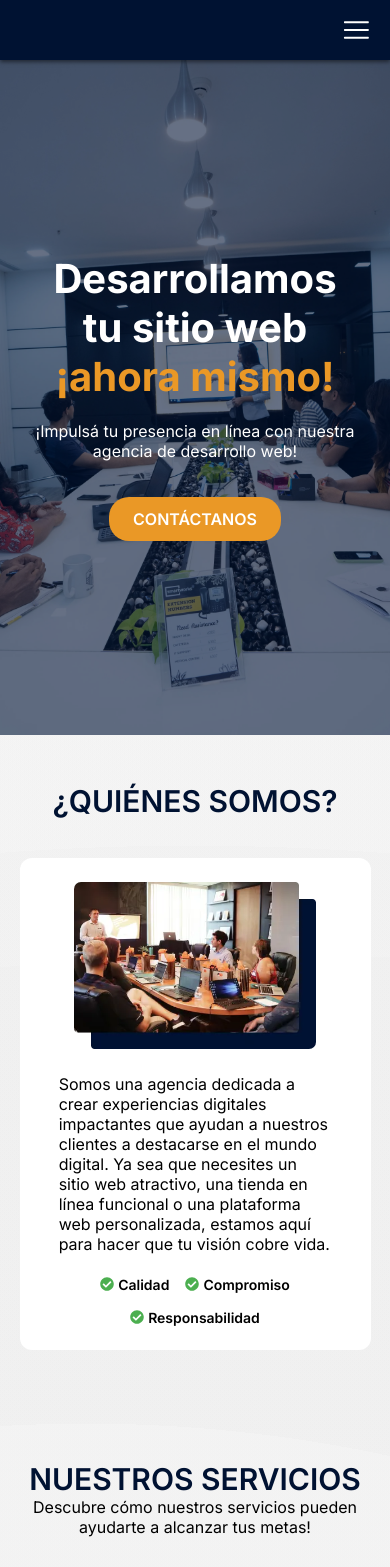
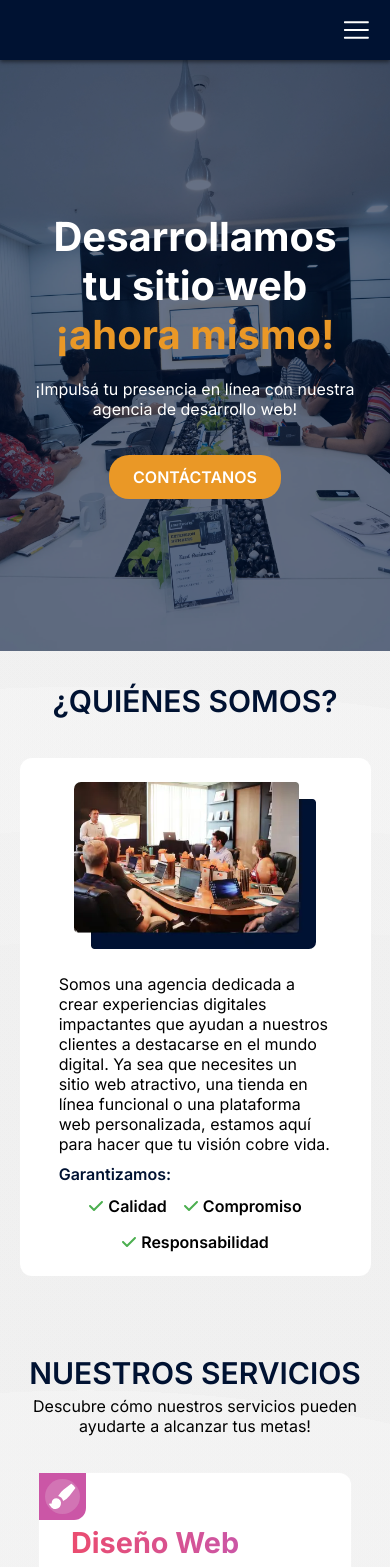
Before and after one commit to Juanicamuss21/Agencia-Digital, a React (Vite) app: page / in a window 390 px wide. Shown: the top 1567 px of the page. Built offline with nearby package versions, Linux system fonts and the light colour scheme.

Commit message:
Cambios de dimensiones, colores, textos en todas las secciones, menos contact

```diff
--- a/src/components/About/About.css
+++ b/src/components/About/About.css
@@ -4,7 +4,6 @@
 }
 
 .about-section h2{
-    margin-top: 4%;
     text-align: center;
     color: var(--color-primario);
     font-weight: 600;
@@ -14,43 +13,31 @@
 .about-col {
     position: relative;
     display: flex;
-    /* flex-wrap: wrap; */
-    /* justify-content: center; */
     align-items: center;
     width: 70%;
-    /* height: 300px; */
     margin: 4% auto;
     gap: 30px;
     padding: 2rem;
     border-radius: 12px;
     background: #fff;
-    /* outline: 3px solid red; */
 }
 
 .img-about {
-    /* max-width: 320px; */
     width: 40%;
     border-radius: 7px;
     z-index: 1;
 }
 
-/* .borde-about {
-    position: absolute;
-    left: 25px;
-    top: 25px;
-    width: 320px;
-    height: 213px;
-    background: var(--color-primario);
-    border-radius: 7px;
-} */
-
 .description {
-    /* padding-bottom: 1rem; */
-    /* outline: 3px solid red; */
     width: 60%;
     display: flex;
     flex-direction: column;
     gap: 10px;
+}
+
+.p-about {
+    font-weight: 600;
+    color: var(--color-primario);
 }
 
 .ul-about {
@@ -93,7 +80,6 @@
 @media (max-width: 768px) {
     .about-section {
         padding: 2rem 0;
-        /* outline: 3px solid red; */
     }
 
     .about-section h2 {
@@ -113,24 +99,15 @@
 
     .description {
         width: 90%;
-        /* outline: 3px solid red; */
     }
 
     .ul-about {
         justify-content: center;
-        /* flex-wrap: nowrap; */
-        font-size: 14px;
-        /* width: 100%; */
-        /* outline: 3px solid red; */
     }
 
   }
 
   @media (max-width: 488px) {
-    .about-section {
-        /* grid-template-columns: repeat(1, 1fr); */
-    }
-
     .about-col {
         width: 90%;
         padding: 1.5rem;
@@ -139,12 +116,4 @@
     .img-about {
         width: 80%;
     }
-
-    .description {
-       /* font-size: 14px; */
-    }
-
-    .about-text h1{
-        font-size: 2.2rem;
-    }
   }
--- a/src/components/About/About.jsx
+++ b/src/components/About/About.jsx
@@ -1,8 +1,6 @@
 import './About.css'
-// import imgAbout from '../../assets/Imagen.webp'
-// import imgAbout from '../../assets/Meet-about.webp'
 import imgAbout from '../../assets/Imagen diseño.webp'
-import { FaCheckCircle } from 'react-icons/fa'
+import { FaCheck } from 'react-icons/fa6'
 
 const About = () => {
   return (
@@ -11,18 +9,21 @@ const About = () => {
           <div className='about-col'>
 
               <img className='img-about' src={imgAbout} alt="img" />
-              {/* <div className='borde-about'></div> */}
 
               <div className='description'>
                 <p>
                     Somos una agencia dedicada a crear experiencias digitales impactantes que ayudan a nuestros clientes a destacarse en el mundo digital. Ya sea que necesites un sitio web atractivo, una tienda en línea funcional o una plataforma web personalizada, estamos aquí para hacer que tu visión cobre vida.
                 </p>
-                {/* <button className='btn-about'>Contactanos</button> */}
-                <ul className='ul-about'>
-                    <li className='li-about'><FaCheckCircle className='icon-check' />Calidad</li>
-                    <li className='li-about'><FaCheckCircle className='icon-check' />Compromiso</li>
-                    <li className='li-about'><FaCheckCircle className='icon-check' />Responsabilidad</li>
-                </ul>
+
+                <div>
+                  <p className='p-about'>Garantizamos:</p>
+                  <ul className='ul-about'>
+                      <li className='li-about'><FaCheck className='icon-check' />Calidad</li>
+                      <li className='li-about'><FaCheck className='icon-check' />Compromiso</li>
+                      <li className='li-about'><FaCheck className='icon-check' />Responsabilidad</li>
+                  </ul>
+                </div>
+
               </div>
 
           </div>
--- a/src/components/Accordion/Accordion.css
+++ b/src/components/Accordion/Accordion.css
@@ -63,29 +63,28 @@
 
 
 @media (max-width: 768px) {
+  .faq-section {
+    padding: 2rem 0;
+  }
+
   .accordion-container {
     width: 80%;
-    /* outline: 3px solid red; */
+  }
+
+  .faq-title {
+    font-size: 30px;
   }
 
 }
 
 @media (max-width: 480px) {
-
-  .accordion-body {
-  }
-
-
   .accordion-container {
     width: 90%;
+    margin: 10% auto;
   }
 
   .accordion-header h3 {
     font-size: 18px;
-  }
-
-  .faq-title {
-    font-size: 30px;
   }
 
   .plus-icon{
--- a/src/components/Contact/Contact.css
+++ b/src/components/Contact/Contact.css
@@ -126,9 +126,8 @@ input,textarea:focus {
 }
 
 @media (max-width: 768px) {
-    .section-contact {
-        grid-template-columns: 1fr;
-        gap: 1rem;
+    .contact-title {
+        font-size: 30px;
     }
 
     .contact-text {
@@ -143,7 +142,7 @@ input,textarea:focus {
     .contact-form {
         width: 80%;
         background-color: transparent;
-        margin: auto;
+        margin: 10% auto;
     }
   }
 
@@ -155,8 +154,4 @@ input,textarea:focus {
     .contact-form {
         width: 90%;
     }
-
-    .contact-title {
-        font-size: 2.2rem;
-    }
   }
--- a/src/components/Home/Home.css
+++ b/src/components/Home/Home.css
@@ -3,10 +3,10 @@
     display: flex;
     justify-content: center;
     align-items: center;
-    background: url(../../assets/Hero-image.webp);
+    /* background: url(../../assets/Hero-image.webp);
     background-size: cover;
     background-position: center;
-    background-repeat: no-repeat;
+    background-repeat: no-repeat; */
     overflow: hidden;
     position: relative;
     color: #fff;
@@ -23,9 +23,15 @@
     z-index: 1;
 }
 
-/* .capa-dark {
-    display: none;
-} */
+.img-section {
+    position: absolute;
+    top: 0;
+    left: 0;
+    width: 100%;
+    height: 100%;
+    object-fit: cover;
+    z-index: -1;
+}
 
 .col-1 {
     display: flex;
@@ -33,7 +39,6 @@
     align-items: center;
     justify-content: center;
     font-family: var(--fuente-principal);
-    padding-left: 3rem;
 }
 
 .section-text {
@@ -81,30 +86,6 @@
         height: 60vh;
     }
 
-    .col-1 {
-        padding-left: 0;
-        text-align: center;
-    }
-
-    /* .capa-dark {
-        display: block;
-        position: absolute;
-        top: 0;
-        left: 0;
-        width: 100%;
-        height: 100%;
-        background-color: rgba(0, 0, 0, 0.4);
-    } */
-
-    .section-text {
-        /* align-items: center;
-        outline: 3px solid red; */
-    }
-
-    .img-section {
-        display: none;
-    }
-
     .br-home {
         display: none;
     }
@@ -113,12 +94,11 @@
 
 @media (max-width: 480px) {
     .home-section {
-        height: 80vh;
+        height: 70vh;
     }
 
     .title-home h1{
        font-size: 40px;
-       /* outline: 3px solid red; */
     }
 
 }
--- a/src/components/Home/Home.jsx
+++ b/src/components/Home/Home.jsx
@@ -6,12 +6,12 @@ import './Home.css'
 // import Phone4 from '../../assets/Phone4.webp'
 // import Phone5 from '../../assets/Phone5.webp'
 // import imgDesign from '../../assets/Diseño-portada.webp'
-// import Hero from '../../assets/Hero-image.webp'
+import Hero from '../../assets/Hero-image.webp'
 
 const Home = () => {
   return (
       <section id='inicio' className='home-section'>
-            {/* <img className='img-section' src={Hero} alt="img" /> */}
+            <img className='img-section' src={Hero} alt="img" />
 
             <div className='capa-dark'></div>
             <div className='capa-blue'></div>
--- a/src/components/Navigation/Navigation.css
+++ b/src/components/Navigation/Navigation.css
@@ -1,6 +1,5 @@
 .header-section {
     background-color: var(--color-primario);
-    /* opacity: .99; */
     width: 100%;
     height: 60px;
     position: sticky;
@@ -29,10 +28,6 @@
 .nav-section a:hover {
     color: var(--color-secundario);
 }
-/*
-.nav-section a.active {
-    color: #5a47f1;
-} */
 
 .icon-menu {
     font-size: 24px;
@@ -52,13 +47,13 @@
         display: none;
         flex-direction: column;
         position: absolute;
-        top: 45px;
+        top: 50px;
         right: 14px;
-        background-color: #000;
-        /* opacity: 0.8; */
+        background-color: #1F1F21;
+        opacity: 0.99;
         width: 35%;
         height: auto;
-        padding: 20px;
+        padding: 20px 10px;
         box-shadow: 0px 4px 10px rgba(0, 0, 0, 0.1);
         border: 1px solid rgba(255, 255, 255, 0.2);
         border-radius: 12px;
@@ -75,7 +70,6 @@
 
     .menu-toggle {
         display: block;
-        /* height: 100vh; */
     }
 }
 
--- a/src/components/Services/Services.css
+++ b/src/components/Services/Services.css
@@ -215,7 +215,24 @@
     transform: scale(1.1);
 }
 
+/*.check-design {
+    color: #cb56a6;
+    outline: 3px solid red;
+}
+
+.check-development {
+    color: #3F2C9B;
+}
+
+.check-maintenance {
+    color: #0197d9;
+} */
+
 @media (max-width: 768px) {
+
+    .services-section {
+        padding: 2rem 0;
+    }
 
     .services-cards {
         width: 100%;
@@ -226,18 +243,22 @@
         flex-wrap: wrap; */
     }
 
+    .services-title{
+        font-size: 30px;
+    }
+
 }
 
 @media (max-width: 480px) {
 
-    .services-title{
-        font-size: 30px;
-    }
-
     .card-text {
         width: 100%;
         gap: 1rem;
-        /* align-items: center; */
+        padding: 20px 0;
+    }
+
+    .services-text p {
+        padding: 5px;
     }
 
 }
--- a/src/components/Services/Services.jsx
+++ b/src/components/Services/Services.jsx
@@ -1,11 +1,7 @@
 import './Services.css'
 import { HiMiniPaintBrush } from 'react-icons/hi2'
 import { DiAptana } from 'react-icons/di'
-import { FaCode } from 'react-icons/fa6'
-// import imgdiseño from '../../assets/Imagen-diseño.jpg'
-// import imgdesarrollo from '../../assets/Imagen-desarrollo.jpg'
-// import imgmantenimiento from '../../assets/Imagen-mantenimiento.jpg'
-import { FaCheckCircle } from 'react-icons/fa'
+import { FaCode, FaCheck } from 'react-icons/fa6'
 
 const servicesData = [
   {
@@ -54,7 +50,7 @@ const Services = () => {
                 <ul className='ul-services'>
                   {service.services.map((service, index) => (
                     <li className='li-services' key={index}>
-                      <FaCheckCircle className='icon-check' />
+                      <FaCheck className='icon-check' />
                       {service}
                     </li>
                   ))}
```
Also changed, not shown: src/assets/Portada-hero.webp (added).
